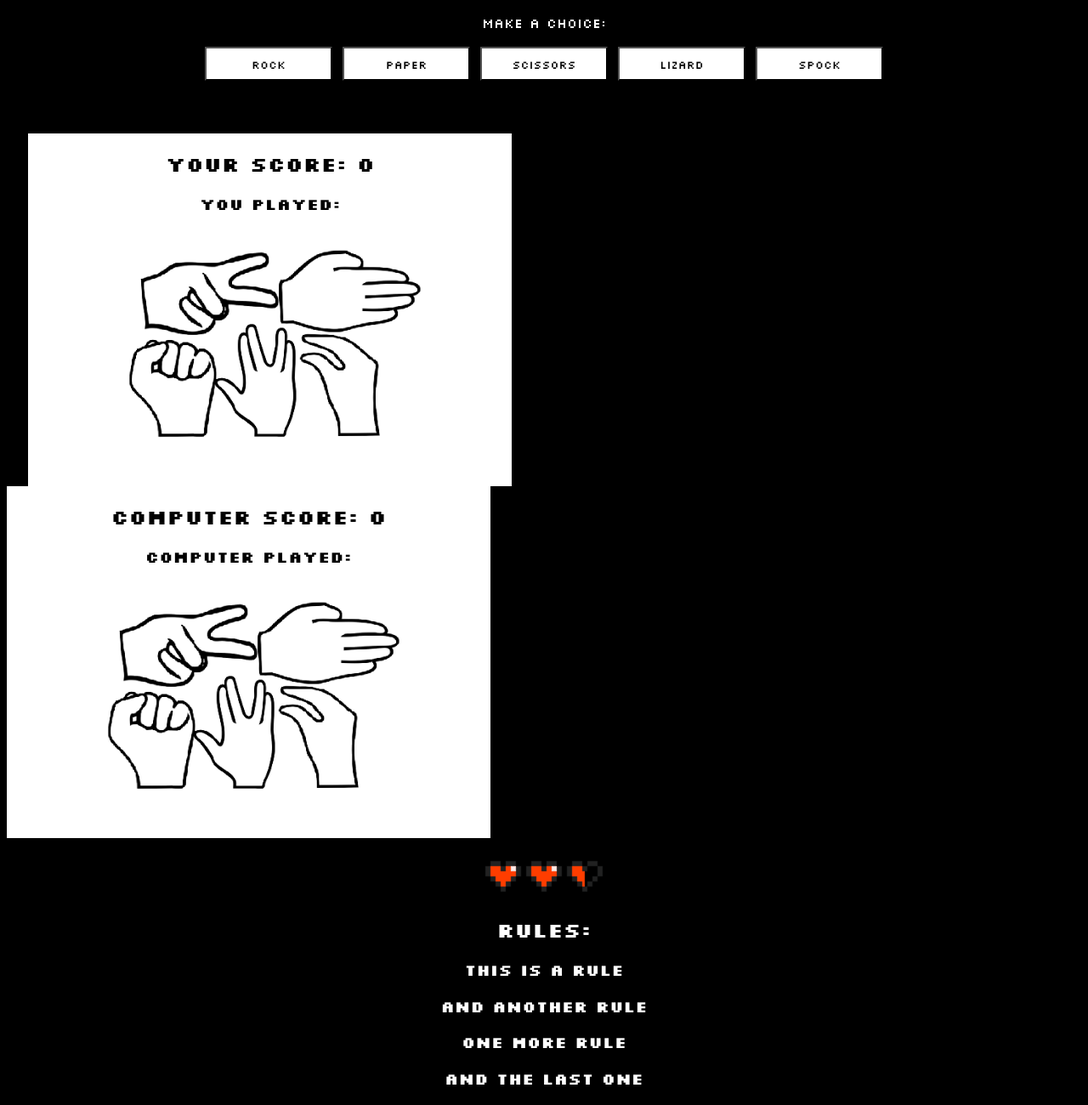
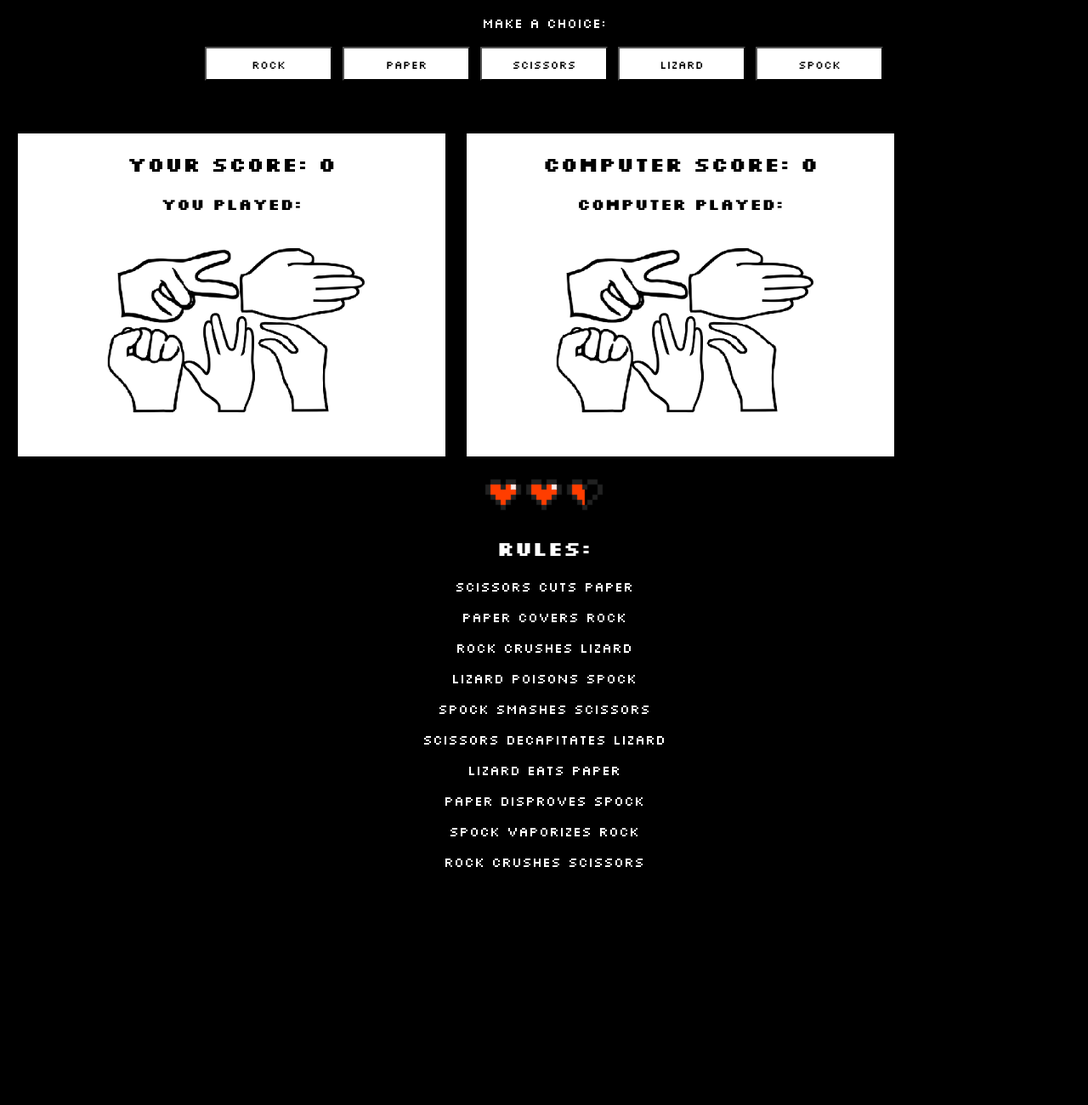
Before and after one commit to Keszi94/rock-paper-scissors-lizard-spock, a plain HTML site: page index.html in a window 1280 px wide. Shown: the part 329-1629 px from the top of the page at 85% size. After the commit the page ends 1369 px from the top, so only its background shows below. Drawn offline with Linux system fonts and the light colour scheme.

Commit message:
Add text content to the rules section and style the game area to display the images next to each other on mobile devices

```diff
--- a/assets/css/style.css
+++ b/assets/css/style.css
@@ -45,12 +45,17 @@ body {
     background-color: white;
 }
 
+#player-and-computer {
+    display: flex;
+}
+
 .player {
     background-color: white;
+    max-width: 50%;
+    margin-left: 1%;
+    color: black;
     float: left;
-    max-width: 50%;
-    margin-left: 10%;
-    color: black;
+    margin-right: 1%;
 
 }
 
@@ -60,10 +65,11 @@ body {
 
 .computer {
     background-color: white;
+    max-width: 50%;
+    margin-right: 1%;
+    color: black;
     float: right;
-    max-width: 50%;
-    margin-right: 10%;
-    color: black;
+    margin-left: 1%;
 }
 
 #computer-image {
@@ -78,39 +84,22 @@ body {
 }
 
 .greenText {
-    color: green;
+    color: rgb(31, 235, 31);
 }
 
 .redText {
-    color: red;
+    color: rgb(252, 19, 19);
 }
 
 .orangeText {
-    color: orange;
+    color: orange
 }
 
 /* Media query: large or landscape phones (576px and up) */
 @media screen and (min-width: 576px) {}
 
 /* Media query: tablets and larger (768px and up) */
-@media screen and (min-width: 768px) {
+ @media screen and (min-width: 768px) {
 
-    .player {
-        max-width: 45%;
-        margin-left: 2%;
-      }
-
-    #player-image {
-        width: 75%;
-    }
-
-    .computer {
-        max-width: 45%;
-        margin-right: 2%;
-    }
-
-    #computer-image {
-        width: 75%;
-    }
 
 }
--- a/assets/js/script.js
+++ b/assets/js/script.js
@@ -62,6 +62,7 @@ function runGame(playerChoice) {
     // display the hands played in a round by calling the function
     getHandPlayed(choices[playerChoice], choices[computerChoice]);
 
+    // Declares the winner of the game after a certain amount of rounds have been played
     currentRound++;
     if (currentRound >= maxRounds) {
         declareWinner();
@@ -101,7 +102,7 @@ function updateScores(matchResult) {
     }
 }
 
-// Declares the winner after the chosen amount of turns are finished
+// Declares the winner after the chosen amount of rounds are finished
 function declareWinner() {
     let playerFinalScore = parseInt(playerScore.textContent);
     let computerFinalScore = parseInt(computerScore.textContent);
--- a/index.html
+++ b/index.html
@@ -38,6 +38,7 @@
         <br>
         <div id="message"></div>
         <br>
+        <div id="player-and-computer">
         <div class="player">
             <h2 class="scores">Your score: <span id="player-score">0</span></h2>
             <h3 class="move-name">You played: <span id="player-hand"></span></h3>
@@ -48,7 +49,7 @@
             <h3 class="move-name">Computer played: <span id="computer-hand"></span></h3>
             <img id="computer-image" src="assets/images/rpsls.png" alt="Rock Paper Scissors Lizard Spock">
         </div>
-
+    </div>
     </section>
     <br>
     <img src="assets/images/half-heart.png" alt="pixel hearts">
@@ -57,10 +58,16 @@
         <div id="rules-section">
             <h2>Rules:</h2>
 
-            <h3 class="rules">This is a rule</h3>
-            <h3 class="rules">And another rule</h3>
-            <h3 class="rules">One more rule</h3>
-            <h3 class="rules">And the last one</h3>
+            <p class="rules">Scissors cuts Paper</p>
+            <p class="rules">Paper covers Rock</p>
+            <p class="rules">Rock crushes Lizard</p>
+            <p class="rules">Lizard poisons Spock</p>
+            <p class="rules">Spock smashes Scissors</p>
+            <p class="rules">Scissors decapitates Lizard</p>
+            <p class="rules">Lizard eats Paper</p>
+            <p class="rules">Paper disproves Spock</p>
+            <p class="rules">Spock vaporizes Rock</p>
+            <p class="rules">Rock crushes Scissors</p>
         </div>
     </section>
 
```
